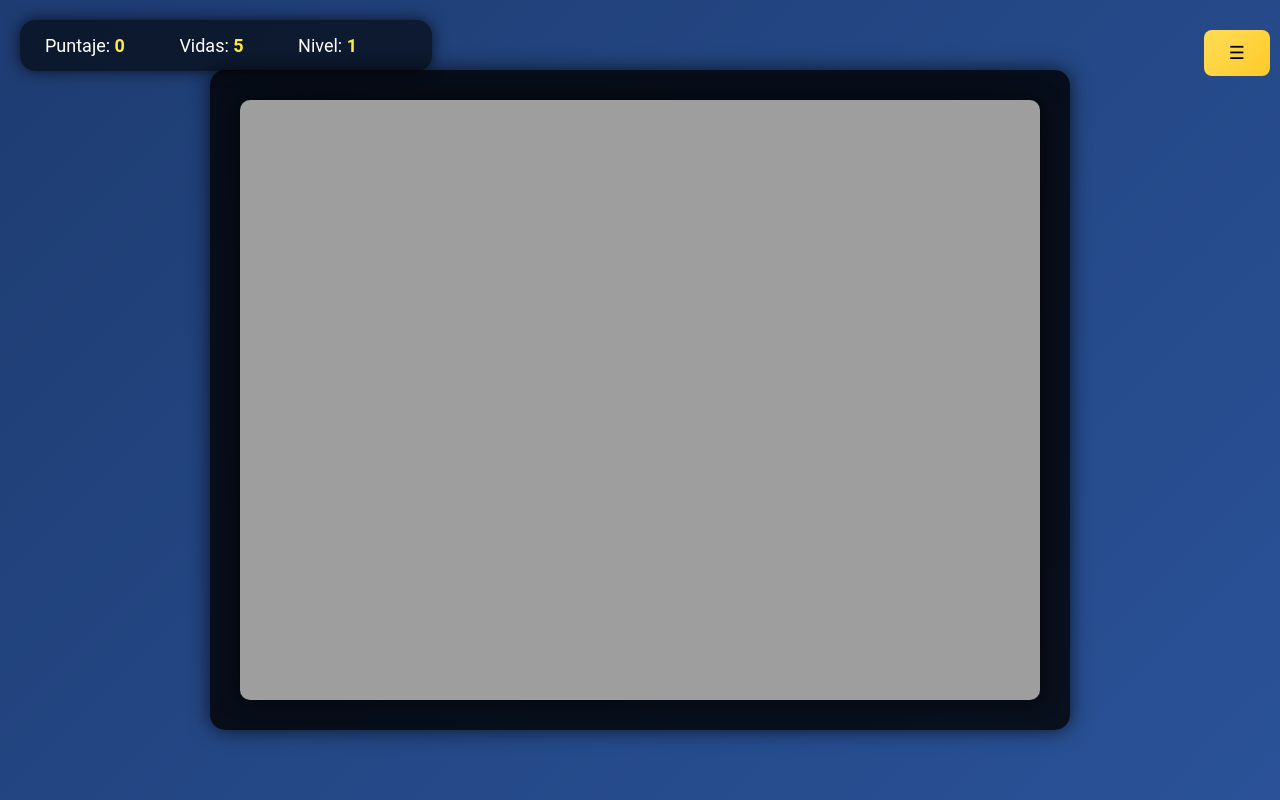
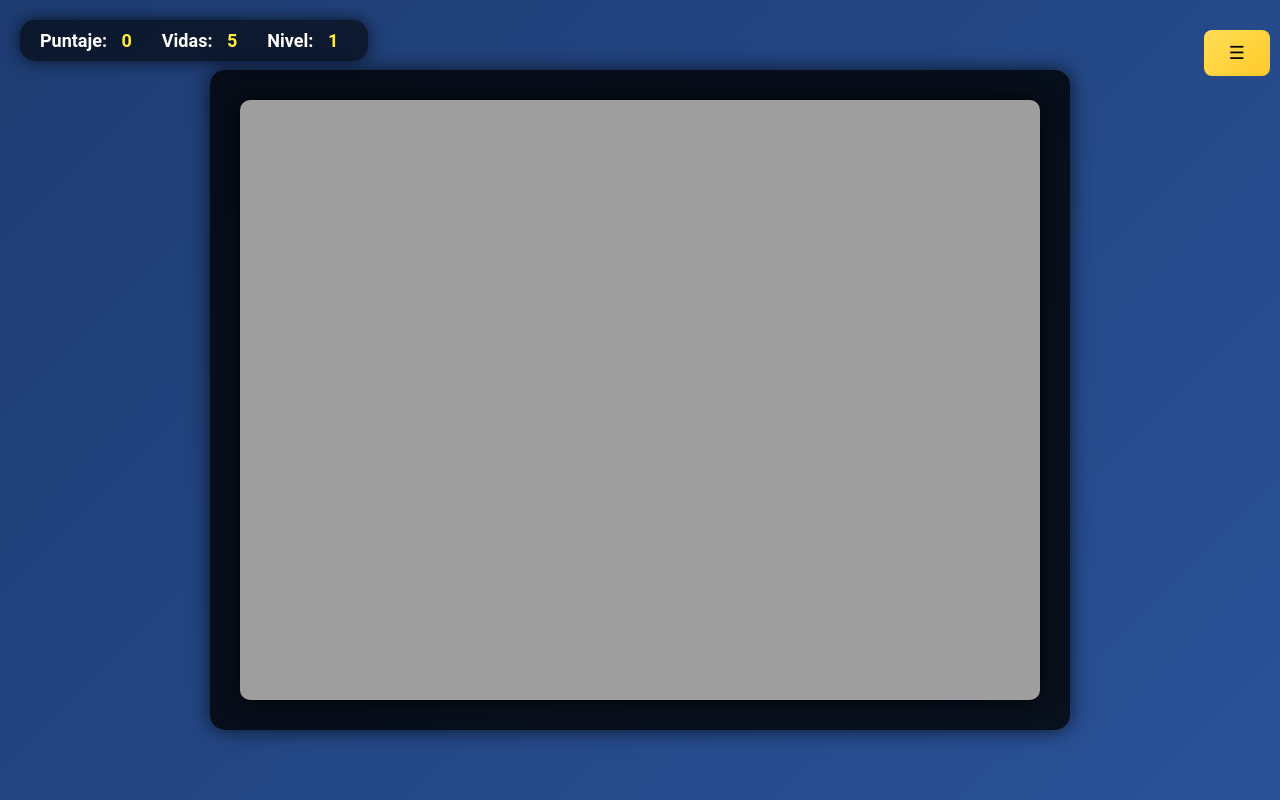
Before and after one commit to M00nBane/EyCProyecto, a plain HTML site: page EyCProyecto/index.html in a window 1280 px wide. Both pictures are taken after a click on the button "Jugar". Drawn offline with Linux system fonts and the light colour scheme.

Commit message:
styles.css

```diff
--- a/EyCProyecto/styles.css
+++ b/EyCProyecto/styles.css
@@ -121,3 +121,22 @@ ul li {
     z-index: 999;
     text-align: center;
 }
+#lives img {
+  width: 24px;
+  height: 24px;
+  margin-right: 4px;
+  vertical-align: middle;
+}
+
+#info {
+  display: flex;
+  justify-content: space-between;
+  color: white;
+  font-weight: bold;
+  font-size: 18px;
+  padding: 10px;
+}
+
+#info span {
+  margin: 0 10px;
+}
```
